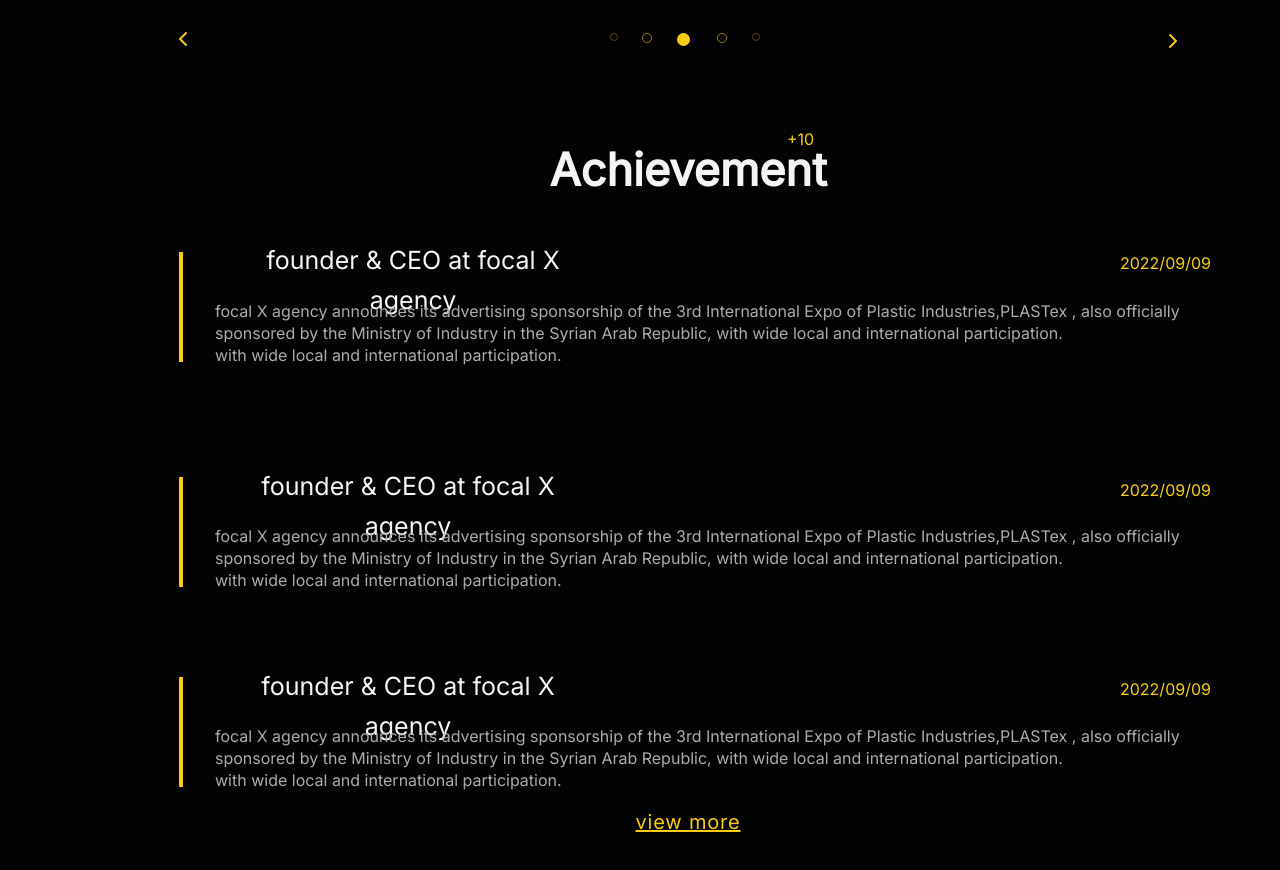
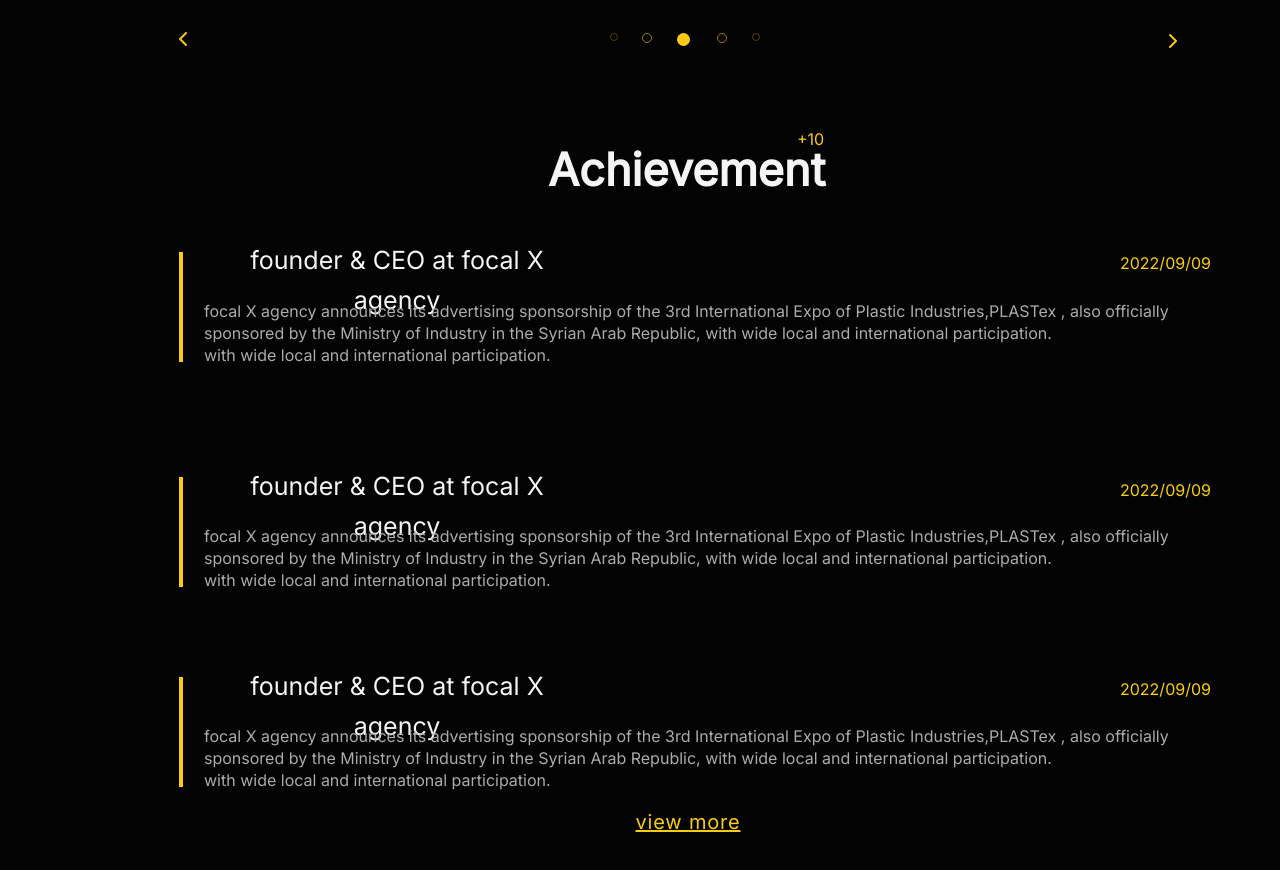
Before and after one commit to AhmadBsh/Figma-Task, a plain HTML site: page index.html in a window 1280 px wide. Shown: the part 2500-3370 px from the top of the page. Drawn offline with Linux system fonts and the light colour scheme.

Commit message:
changing

```diff
--- a/assets/style.css
+++ b/assets/style.css
@@ -692,11 +692,11 @@ body {
   font-size: 45px;
   line-height: 54px;
   color: #f5f5f7;
-  margin-left: 5px;
+  margin-left: 3.5px;
 }
 .Achievement-sub-title {
   position: absolute;
-  left: 250px;
+  left: 260px;
   width: 73.88px;
   height: 22px;
   text-align: start;
@@ -710,7 +710,7 @@ body {
   position: absolute;
   width: 386px;
   height: 40px;
-  left: 40px;
+  left: 24px;
   top: 110px;
   font-style: normal;
   font-weight: 400;
@@ -735,7 +735,7 @@ body {
   position: absolute;
   width: 386px;
   height: 40px;
-  left: 35px;
+  left: 24px;
   top: 336px;
   font-style: normal;
   font-weight: 400;
@@ -747,7 +747,7 @@ body {
   position: absolute;
   width: 982px;
   height: 40px;
-  left: 35px;
+  left: 24px;
   top: 170px;
   font-style: normal;
   font-weight: 300;
@@ -786,7 +786,7 @@ body {
   position: absolute;
   width: 386px;
   height: 40px;
-  left: 35px;
+  left: 24px;
   top: 336px;
   font-style: normal;
   font-weight: 400;
@@ -798,7 +798,7 @@ body {
   position: absolute;
   width: 982px;
   height: 66px;
-  left: 35px;
+  left: 24px;
   top: 395px;
   font-style: normal;
   font-weight: 300;
@@ -833,7 +833,7 @@ body {
   position: absolute;
   width: 386px;
   height: 40px;
-  left: 35px;
+  left: 24px;
   top: 536px;
   font-style: normal;
   font-weight: 400;
@@ -845,7 +845,7 @@ body {
   position: absolute;
   width: 982px;
   height: 66px;
-  left: 35px;
+  left: 24px;
   top: 595px;
   font-style: normal;
   font-weight: 300;
```
